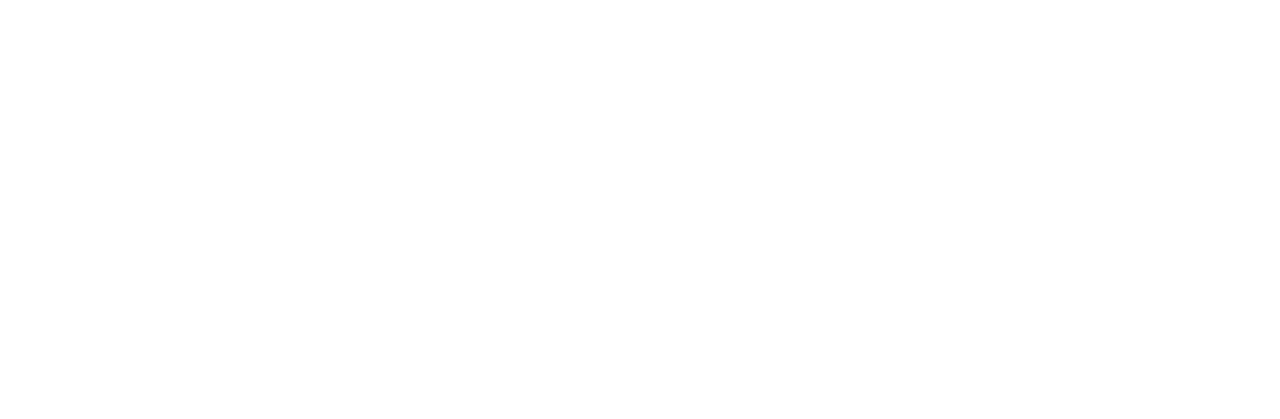
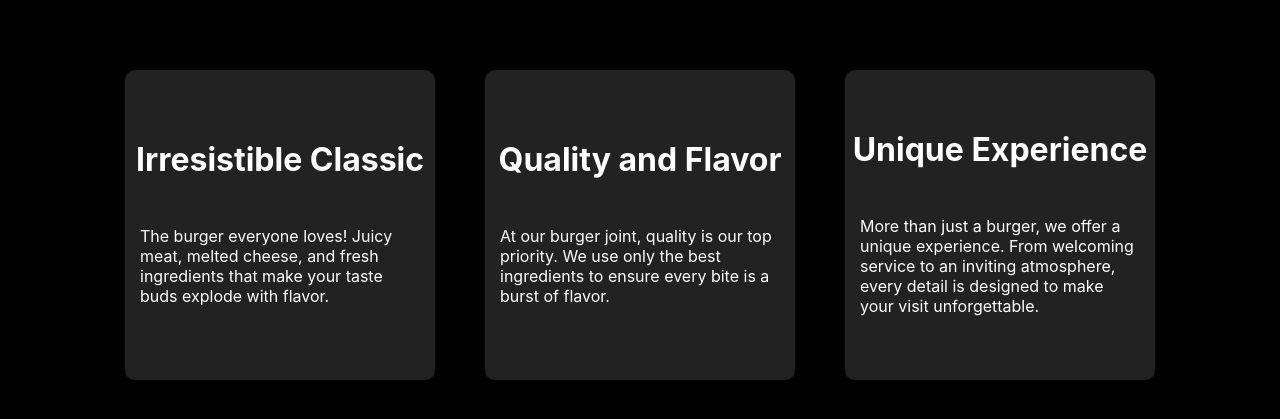
Before and after one commit to JeanCelin/ExempleBurgerPlace, a React (Create React App) app: page / in a window 1280 px wide. Shown: the part 1131-1550 px from the top of the page. Before the commit the page ends 800 px from the top, so only its background shows below. Built offline with nearby package versions, Linux system fonts and the light colour scheme.

Commit message:
created features layout

```diff
--- a/package.json
+++ b/package.json
@@ -6,6 +6,7 @@
     "@testing-library/jest-dom": "^5.17.0",
     "@testing-library/react": "^13.4.0",
     "@testing-library/user-event": "^13.5.0",
+    "aos": "^2.3.4",
     "react": "^18.3.1",
     "react-dom": "^18.3.1",
     "react-scripts": "5.0.1",
--- a/src/App.js
+++ b/src/App.js
@@ -1,10 +1,11 @@
-import Navbar from "./components/layout/Navbar";
 import Home from "./components/layout/Home";
+import Features from "./components/layout/Features";
 
 function App() {
   return (
     <div className="container">
       <Home />
+      <Features />
     </div>
   );
 }
--- a/src/components/cards/CardFeature.module.css
+++ b/src/components/cards/CardFeature.module.css
@@ -9,5 +9,12 @@
   height: 300px;
 
   border-radius: 10px;
-  background-color: #e6d6bb;
+  background: #222;
+  color: white;
 }
+.CardTitle {
+  text-align: center;
+}
+.CardText {
+  padding: 10px;
+}
--- /dev/null
+++ b/src/components/layout/Features.jsx
@@ -0,0 +1,20 @@
+import CardFeature from "../cards/CardFeatures";
+import style from "./Features.module.css";
+export default function Features() {
+  return (
+    <div data-aos="fade-up" className={style.featureContainer}>
+      <CardFeature
+        title="Irresistible Classic"
+        message="The burger everyone loves! Juicy meat, melted cheese, and fresh ingredients that make your taste buds explode with flavor."
+      />
+      <CardFeature
+        title="Quality and Flavor"
+        message="At our burger joint, quality is our top priority. We use only the best ingredients to ensure every bite is a burst of flavor."
+      />
+      <CardFeature
+        title="Unique Experience"
+        message="More than just a burger, we offer a unique experience. From welcoming service to an inviting atmosphere, every detail is designed to make your visit unforgettable."
+      />
+    </div>
+  );
+}
--- /dev/null
+++ b/src/components/layout/Features.module.css
@@ -0,0 +1,9 @@
+.featureContainer {
+  display: flex;
+  justify-content: center;
+  align-items: center;
+  gap: 50px;
+  background-color: black;
+  padding-top: 100px;
+  height: 100vh;
+}
--- a/src/components/layout/Home.module.css
+++ b/src/components/layout/Home.module.css
@@ -26,6 +26,7 @@
   z-index: 1;
   position: relative;
   padding-top: 200px;
+  height: 72vh;
 }
 .homeTitle {
   font-size: 90px;
```
Also changed, not shown: src/App.css (deleted, +0 -38 lines), src/components/layout/Home.jsx (+0 -15 lines), 1 other file (tests, documents, lock files or other folders).
